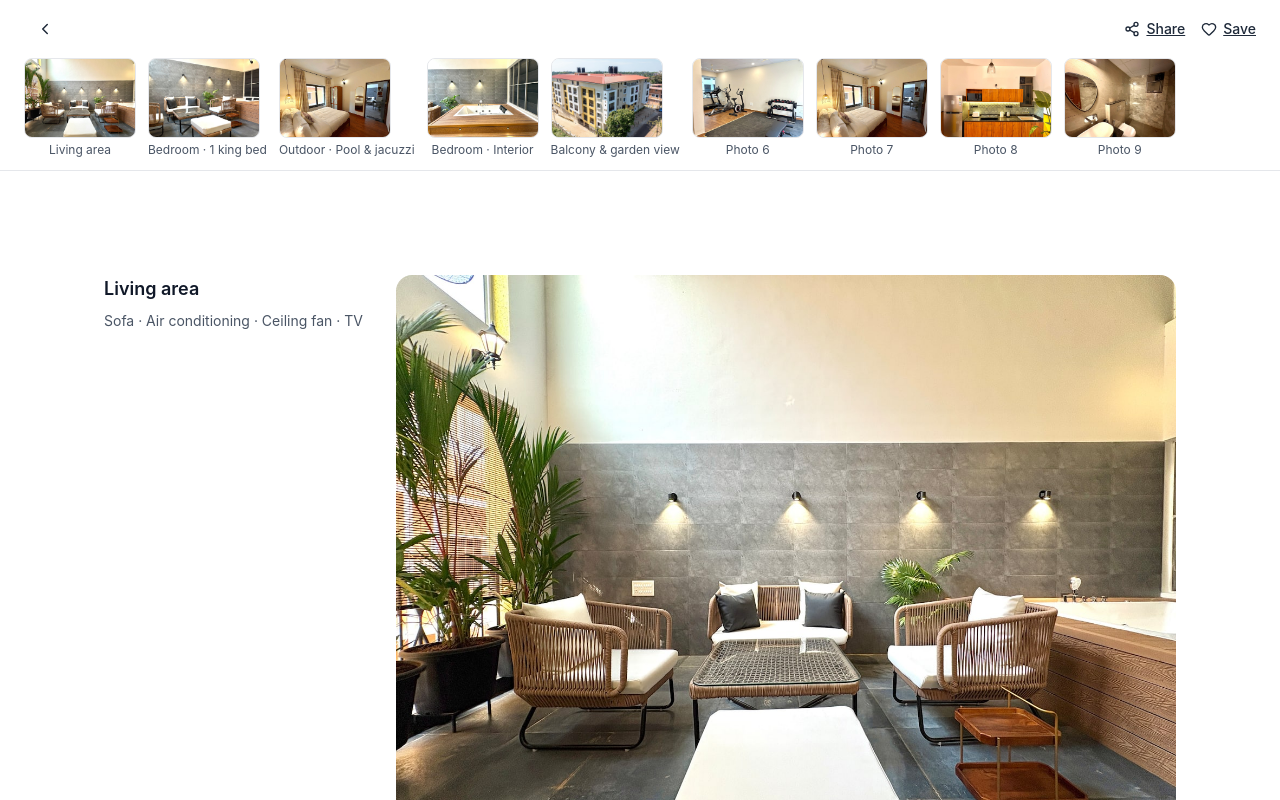
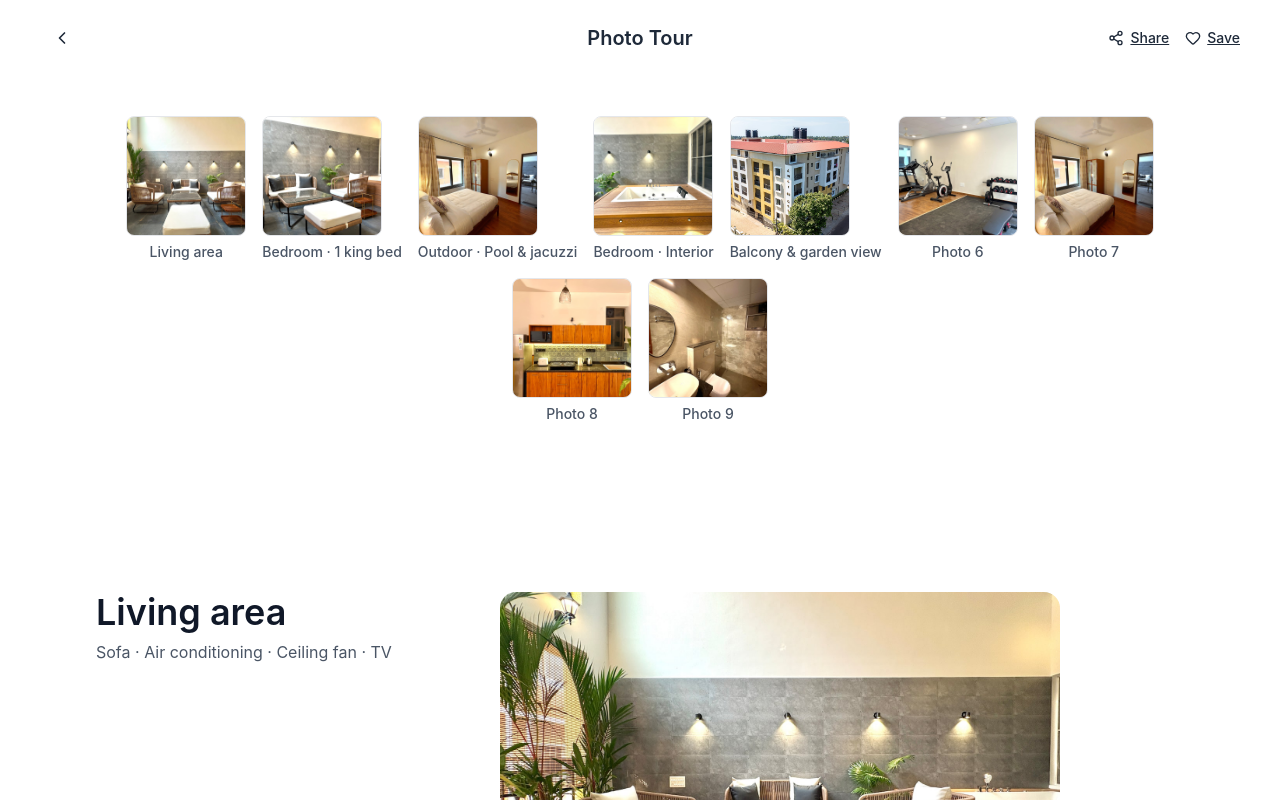
Before and after one commit to Manshi-Singh547075/airbnb-clone, a React (Vite) app: page / in a window 1280 px wide. Both pictures are taken after a click on the button 378 px from the left and 369 px from the top of the page. Shown: the top 800 px of the page. Built offline with nearby package versions, Linux system fonts and the light colour scheme; grey boxes are pictures that could not be loaded.

Commit message:
Minor changes

```diff
--- a/src/components/HeroSection.jsx
+++ b/src/components/HeroSection.jsx
@@ -197,23 +197,40 @@ function PhotoTour({
       aria-modal="true"
       aria-label="All photos"
     >
-      {/* Sticky header with thumbnails */}
-      <div className="sticky top-0 z-10 bg-white border-b border-gray-200 px-6 py-3 shrink-0">
-        <div className="flex items-center justify-between">
+      {/* Sticky header with Photo Tour heading */}
+      <div className="sticky top-0 z-10 bg-white px-10 py-5 shrink-0">
+  <div className="grid grid-cols-3 items-center">
+
+    {/* Left */}
+    <div className="flex justify-start">
       <button
         onClick={onClose}
         className="flex items-center gap-2 text-sm font-medium text-gray-800 hover:bg-gray-100 rounded-full px-3 py-2 transition-colors"
         aria-label="Close photo tour"
       >
-            <ChevronLeft size={18} />
+        <ChevronLeft size={20} />
+      </button>
+    </div>
 
-            </button>
+    {/* Center */}
+    <h2 className="text-xl font-semibold text-gray-800 text-center">
+      Photo Tour
+    </h2>
+
+    {/* Right */}
+    <div className="flex justify-end">
       <ShareSave saved={saved} onSave={onSave} />
     </div>
 
+  </div>
+</div>
+
+      {/* Main content: thumbnails strip + two columns — left labels, right images */}
+      <div ref={containerRef} className="flex-1 overflow-y-auto">
+        <div className="max-w-[1280px] mx-auto px-6 py-8">
           {/* Thumbnails strip */}
-        <div className="mt-3 overflow-x-auto">
-          <div className="flex gap-3 items-start">
+          <div className="mb-8 px-16 py-2">
+            <div className="flex flex-wrap gap-4 items-start justify-center">
               {images.map((src, i) => (
                 <button
                   key={i}
@@ -224,35 +241,26 @@ function PhotoTour({
                       block: "center",
                     })
                   }
-                  className="flex-shrink-0 group"
+                  className="group"
                   aria-label={`Jump to photo ${i + 1}`}
                 >
                   <img
                     src={src}
                     alt={PHOTO_LABELS[i] ?? `Photo ${i + 1}`}
-                    className="w-28 h-20 object-cover rounded-lg border border-gray-200 transition-transform duration-300 group-hover:scale-105"
+                    className="w-30 h-30 object-cover rounded-lg border border-gray-200 transition-transform duration-300 group-hover:scale-105"
                     loading={i < 6 ? "eager" : "lazy"}
                   />
-                <div className="text-xs text-gray-600 mt-1 text-center">
+                  <div className="mt-1.5 text-center text-sm font-medium text-gray-600">
                     {PHOTO_LABELS[i] ?? `Photo ${i + 1}`}
                   </div>
                 </button>
               ))}
             </div>
           </div>
-              </div>
+          {/* Listing meta — title only */}
 
-      {/* Main content: two columns — left labels, right images */}
-      <div ref={containerRef} className="flex-1 overflow-y-auto">
-        <div className="max-w-[1120px] mx-auto px-6 py-8">
-          {/* Listing meta — title only */}
-          <div className="mb-6">
-            {/* <h2 className="text-2xl font-semibold text-gray-900 mb-1">
-              {title}
-            </h2> */}
-            </div>
-
-          <div className="grid grid-cols-[260px_1fr] gap-8">
+           <div className="max-w-6xl mx-auto px-8">
+            <div className="grid grid-cols-[340px_560px] gap-16 my-20">
               {/* Empty header column for spacing on the first row */}
               <div className="hidden md:block" />
               <div />
@@ -260,10 +268,10 @@ function PhotoTour({
               {images.map((src, i) => (
                 <React.Fragment key={i}>
                 <div ref={(el) => (itemRefs.current[i] = el)} className="py-4">
-                  <h3 className="text-lg font-semibold text-gray-900">
+                  <h3 className="text-4xl font-semibold text-gray-900">
                     {PHOTO_LABELS[i] ?? `Photo ${i + 1}`}
                   </h3>
-                  <p className="text-sm text-gray-600 mt-2">
+                  <p className="text-base text-gray-600 mt-2">
                     {i === 0
                       ? "Sofa · Air conditioning · Ceiling fan · TV"
                       : ""}
@@ -280,7 +288,7 @@ function PhotoTour({
                         src={src}
                         alt={PHOTO_LABELS[i] ?? `Photo ${i + 1}`}
                       className="w-full object-cover rounded-xl"
-                      style={{ aspectRatio: "4/3" }}
+                      style={{ aspectRatio: "16/10" }}
                         loading={i < 2 ? "eager" : "lazy"}
                       />
                     </button>
@@ -288,6 +296,8 @@ function PhotoTour({
                 </React.Fragment>
               ))}
           </div>
+
+            </div >
 
           <div className="pb-12" />
         </div>
```
Lines whose indentation alone changed are shown as unchanged.
